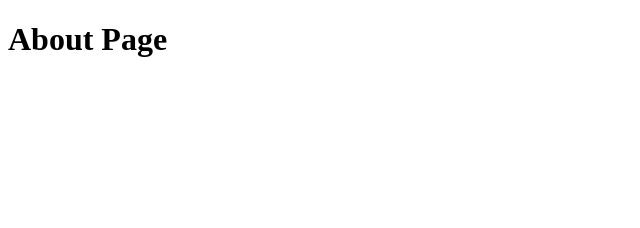
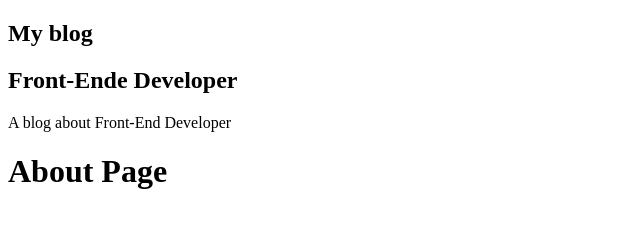
Before and after one commit to mariorodeghiero/mariorodeghiero-blog, a Gatsby site: page /about in a window 1280 px wide. Shown: the whole page, without its empty margins (0-640 px from the left). Built offline with nearby package versions, Linux system fonts and the light colour scheme; Gatsby itself is replaced by a stand-in of ours.

Commit message:
add: graphql

```diff
--- a/gatsby-config.js
+++ b/gatsby-config.js
@@ -1,6 +1,7 @@
 module.exports = {
   siteMetadata: {
     title: `My blog`,
+    position: 'Front-Ende Developer',
     description: `A blog about Front-End Developer`,
     author: `@mariorodeghiero`,
   },
--- /dev/null
+++ b/src/components/Profile/index.js
@@ -0,0 +1,31 @@
+import React from "react"
+import { StaticQuery, graphql} from 'gatsby'
+
+const Profile = () => (
+    <StaticQuery
+        query={graphql`
+            query MySiteMetadata {
+                site {
+                    siteMetadata {
+                        title
+                        position
+                        description
+                    }
+                }
+            }
+        `}
+        render={({
+            site: {
+                siteMetadata: { title, position, description},
+            },
+        }) => (
+            <div>
+                <h1>{title}</h1>
+                <h2>{position}</h2>
+                <p>{description}</p>
+            </div>
+        )}
+    />
+)
+
+export default Profile
--- a/src/components/layout.js
+++ b/src/components/layout.js
@@ -7,11 +7,17 @@
 
 import React from "react"
 import PropTypes from "prop-types"
+import Profile from "./Profile"
 
 
 const Layout = ({ children }) => {
   return (
-    <main>{children}</main>
+    <>
+      <aside>
+        <Profile />
+      </aside>
+      <main>{children}</main>
+    </>
   )
 }
 
--- a/src/pages/about.js
+++ b/src/pages/about.js
@@ -1,7 +1,13 @@
 import React from "react"
 
+import Layout from "../components/layout"
+import SEO from "../components/seo"
+
 const AbautPage = () => (
-    <h1>About Page</h1>
+    <Layout>
+        <SEO title="About" />
+        <h1>About Page</h1>
+    </Layout>
 )
 
 export default AbautPage
```
Also changed, not shown: src/components/Avatar/index.js (added, +7 -0 lines), src/pages/index.js (+1 -8 lines), src/images/gatsby-icon.png (added).
